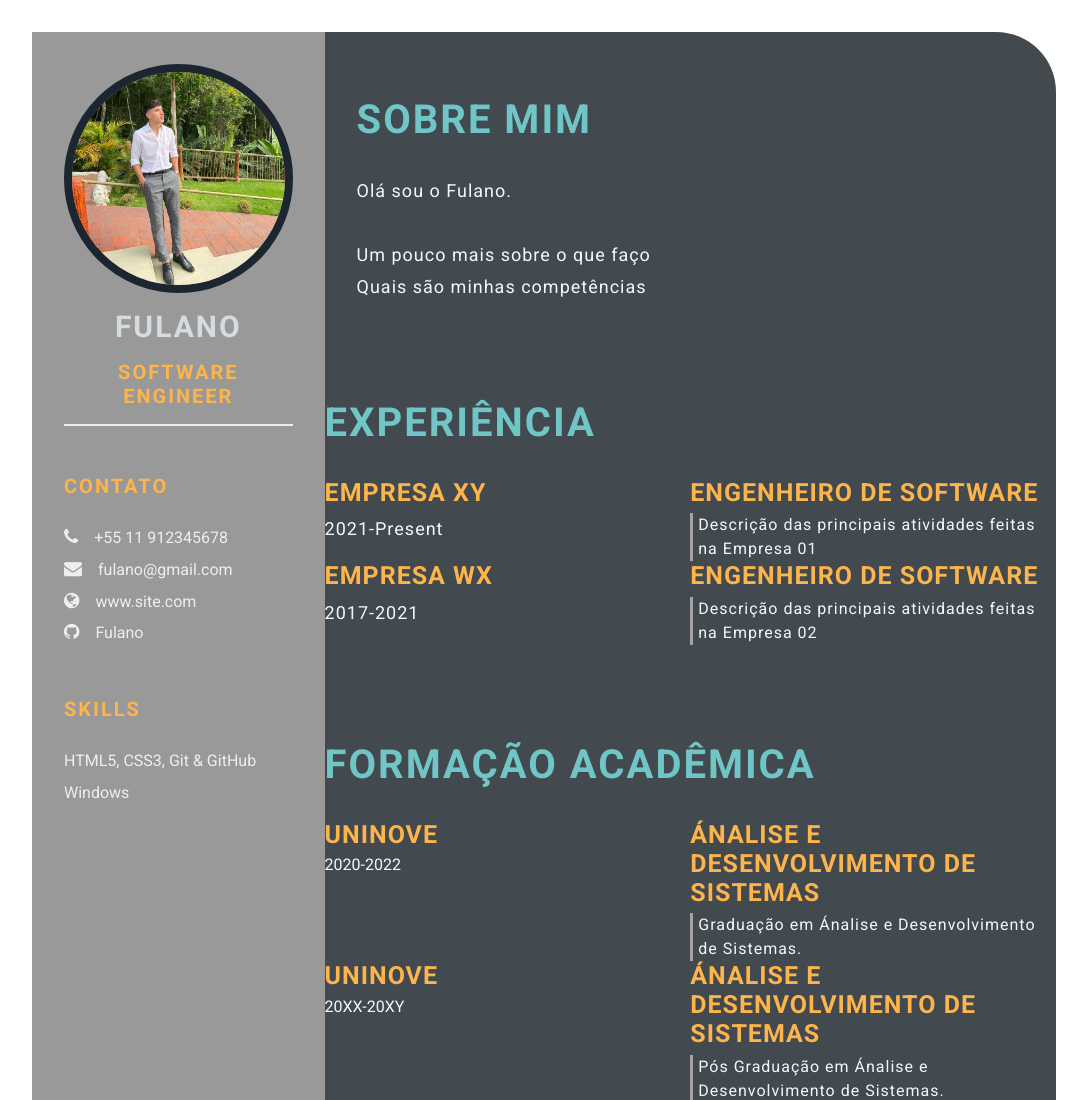
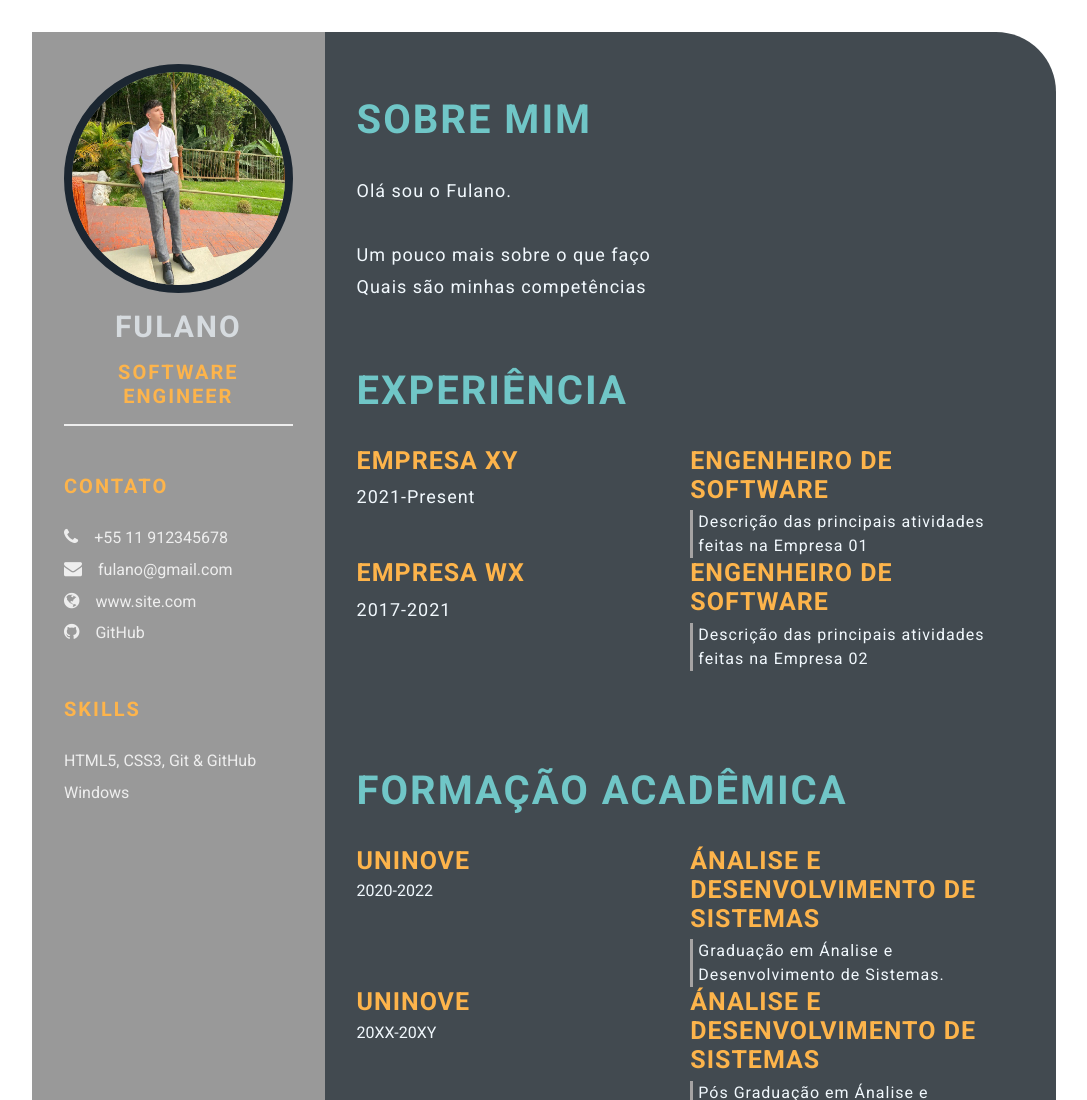
Before and after one commit to Maathh01/Maathh01.github.io, a plain HTML site: page index.html in a window 1280 px wide. Shown: the top 1100 px of the page, without its empty margins (96-1183 px from the left). Drawn offline with Linux system fonts and the light colour scheme.

Commit message:
add style css day-07 (#5)

```diff
--- a/index.html
+++ b/index.html
@@ -9,7 +9,9 @@
   <!-- Google font  -->
   <link rel="preconnect" href="https://fonts.googleapis.com">
   <link rel="preconnect" href="https://fonts.gstatic.com" crossorigin>
-  <link href="https://fonts.googleapis.com/css2?family=Roboto:ital,wght@0,100;0,300;0,400;0,700;1,100;1,300;1,400;1,700&display=swap" rel="stylesheet">
+  <link
+    href="https://fonts.googleapis.com/css2?family=Roboto:ital,wght@0,100;0,300;0,400;0,700;1,100;1,300;1,400;1,700&display=swap"
+    rel="stylesheet">
 
   <!-- font-awesome -->
   <link rel="stylesheet" href="https://cdnjs.cloudflare.com/ajax/libs/font-awesome/4.7.0/css/font-awesome.min.css">
@@ -33,7 +35,7 @@
             <li><i class="fa fa-phone"></i>+55 11 912345678</li>
             <li><i class="fa fa-envelope"></i>fulano@gmail.com</li>
             <li><i class="fa fa-globe"></i>www.site.com</li>
-            <li><i class="fa fa-github"></i>Fulano</li>
+            <li><i class="fa fa-github"></i>GitHub</li>
           </ul>
         </div>
         <div class="skills">
@@ -59,7 +61,6 @@
             <br> Quais são minhas competências
           </p>
         </section>
-      </div>
         <section class="experience gap">
           <div class="right-title">Experiência</div>
           <div class="experience-contents">
@@ -136,6 +137,7 @@
             </div>
           </div>
         </section>
+      </div>
     </section>
   </main>
 
```
Lines whose indentation alone changed are shown as unchanged.
